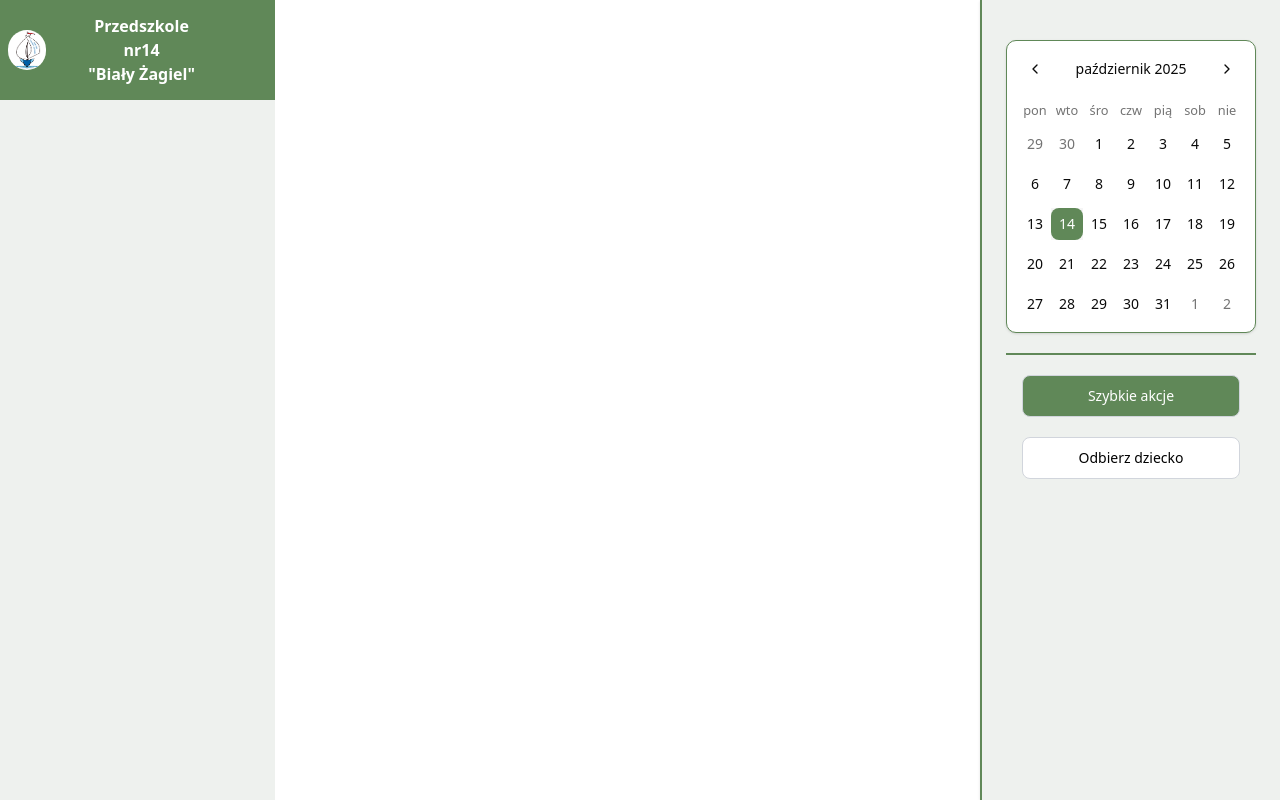
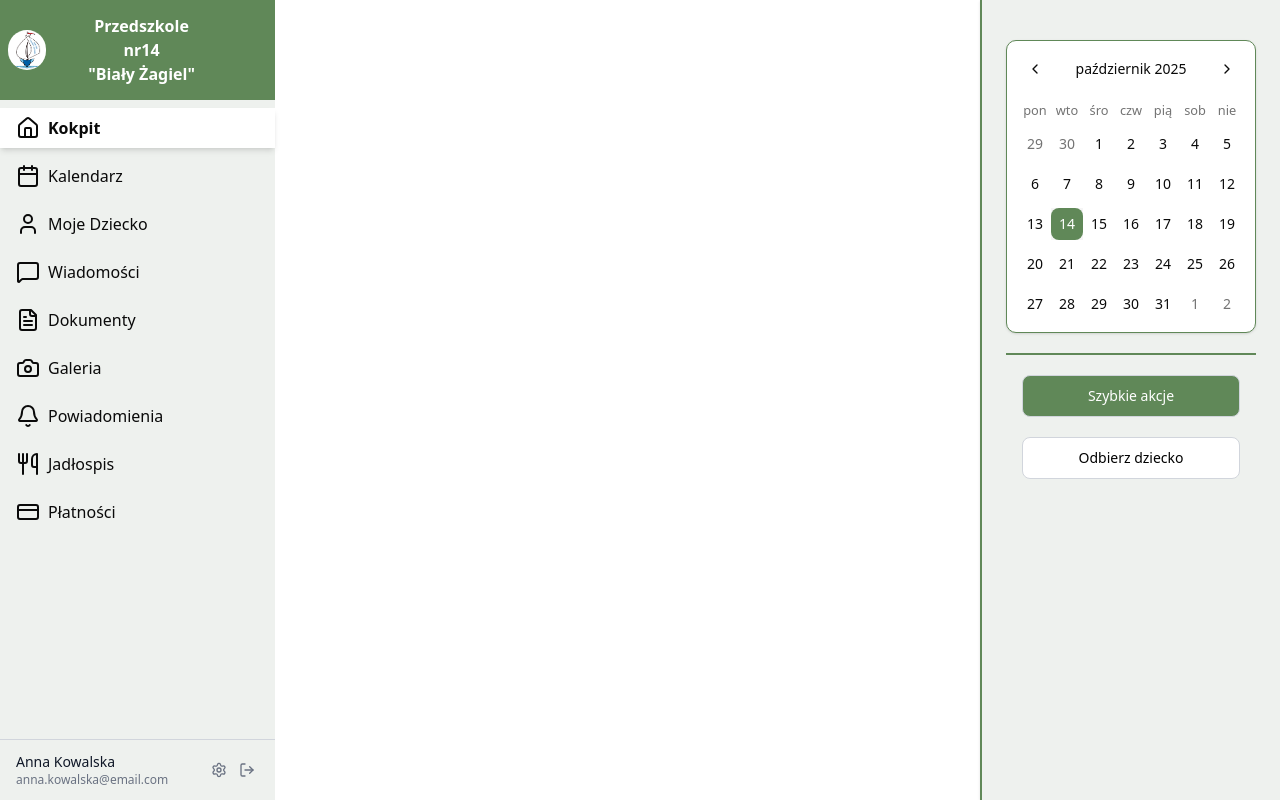
Before and after one commit to M-Itrych/projekt-wdrozeniowy, a Next.js app: page / in a window 1280 px wide. Built offline with nearby package versions, Linux system fonts and the light colour scheme; some icons are missing.

Commit message:
added navbar functionality

```diff
--- a/app/components/global/nav/nav-bar.tsx
+++ b/app/components/global/nav/nav-bar.tsx
@@ -1,14 +1,83 @@
 "use client";
 
 import Image from "next/image";
+import Link from "next/link";
 import ArrowForwardIosIcon from '@mui/icons-material/ArrowForwardIos';
 import ArrowBackIosIcon from '@mui/icons-material/ArrowBackIos';
 import React from "react";
+import {
+    HomeIcon,
+    CalendarIcon,
+    UserIcon,
+    MessageSquareIcon,
+    FileTextIcon,
+    CameraIcon,
+    BellIcon,
+    CreditCardIcon,
+    SettingsIcon,
+    BookOpenIcon,
+    UtensilsIcon,
+    HeartIcon,
+    LogOutIcon
+} from "lucide-react";
+import { usePathname } from "next/navigation";
 
 const NavBar = () => {
     const [isOpen, setIsOpen] = React.useState(true);
+    const pathname = usePathname();
+    const [userProfile, setUserProfile] = React.useState({
+        name: "Anna Kowalska",
+        email: "anna.kowalska@email.com",
+    });
+    const menuItems = [
+        {
+            name: "Kokpit",
+            icon: <HomeIcon />,
+            href: "/",
+        },
+        {
+            name: "Kalendarz",
+            icon: <CalendarIcon />,
+            href: "/kalendarz",
+        },
+        {
+            name: "Moje Dziecko",
+            icon: <UserIcon />,
+            href: "/dziecko",
+        },
+        {
+            name: "Wiadomości",
+            icon: <MessageSquareIcon />,
+            href: "/wiadomosci",
+        },
+        {
+            name: "Dokumenty",
+            icon: <FileTextIcon />,
+            href: "/dokumenty",
+        },
+        {
+            name: "Galeria",
+            icon: <CameraIcon />,
+            href: "/galeria",
+        },
+        {
+            name: "Powiadomienia",
+            icon: <BellIcon />,
+            href: "/powiadomienia",
+        },
+        {
+            name: "Jadłospis",
+            icon: <UtensilsIcon />,
+            href: "/jadlospis",
+        },
+        {
+            name: "Płatności",
+            icon: <CreditCardIcon />,
+            href: "/platnosci",
+        },
+    ];
     return (
-        <div className={`${isOpen ? "w-[500px]" : "w-[80px]"} h-screen bg-[#EEF1EE] transition-all duration-300`}>
+        <div className={`${isOpen ? "w-[500px] max-w-[500px]" : "w-[80px] max-w-[80px]"} h-screen bg-[#EEF1EE] transition-all duration-300 flex flex-col position-sticky top-0 left-0`}>
             <div className="w-full flex flex-row bg-[#608858] h-[100px] gap-8 items-center py-4 px-2 justify-center">
                 {isOpen ? <Image src="/logo_szkoly.png" alt="logo" width={40} height={40} className="w-[40px] h-[40px] bg-white rounded-full" /> : null}
                 {isOpen ? <h1 className="text-white text-l font-bold text-center">Przedszkole nr14<br />"Biały Żagiel"</h1> : null}
@@ -17,6 +86,45 @@ const NavBar = () => {
                 : <ArrowForwardIosIcon className="text-white text-3xl cursor-pointer" onClick={() => {setIsOpen(!isOpen)}}/>
                 }
             </div>
+            <div className="flex-1 flex flex-col gap-2 py-2">
+                {menuItems.map((item, index) => {
+                    const isActive = pathname === item.href;
+                    return isOpen ? (
+                        <Link key={index} href={item.href} className={`w-full flex flex-row gap-2 items-center px-4 hover:bg-white p-2 cursor-pointer ${isActive ? 'bg-white shadow-md font-bold' : ''}`}>
+                            {item.icon}
+                            {item.name}
+                        </Link>
+                    ) : (
+                        <Link key={index} href={item.href} className={`w-full flex flex-row gap-2 items-center justify-center hover:bg-white p-2 cursor-pointer ${isActive ? 'bg-white shadow-md font-bold' : ''}`}>
+                            {item.icon}
+                        </Link>
+                    );
+                })}
+            </div>
+            <div className="w-full border-t border-gray-300">
+                <div className={`w-full flex flex-row gap-3 items-center p-3 hover:bg-white cursor-pointer ${isOpen ? 'px-4' : 'justify-center'}`}>
+                    {isOpen && (
+                        <div className="flex-1 min-w-0">
+                            <div className="text-sm font-medium text-gray-900 truncate">
+                                {userProfile.name}
+                            </div>
+                            <div className="text-xs text-gray-500 truncate">
+                                {userProfile.email}
+                            </div>
+                        </div>
+                    )}
+                    {isOpen && (
+                        <div className="flex gap-1">
+                            <Link href="/ustawienia" className="p-1 hover:bg-gray-100 rounded">
+                                <SettingsIcon className="w-4 h-4 text-gray-500 hover:text-gray-700" />
+                            </Link>
+                            <Link href="/wyloguj" className="p-1 hover:bg-gray-100 rounded">
+                                <LogOutIcon className="w-4 h-4 text-gray-500 hover:text-gray-700" />
+                            </Link>
+                        </div>
+                    )}
+                </div>
+            </div>
         </div>
     );
 
```
